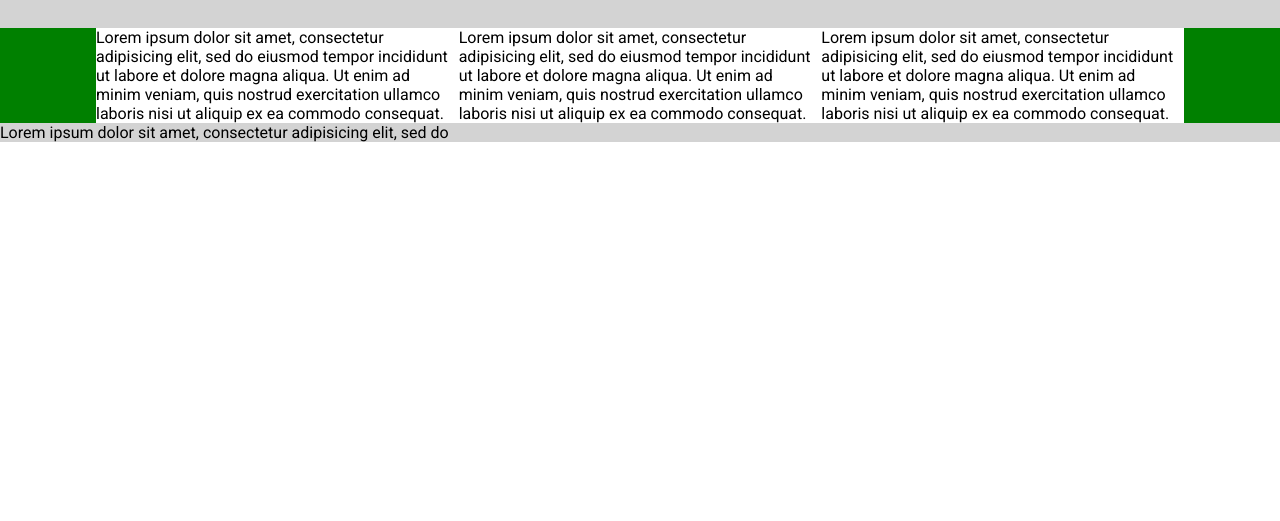
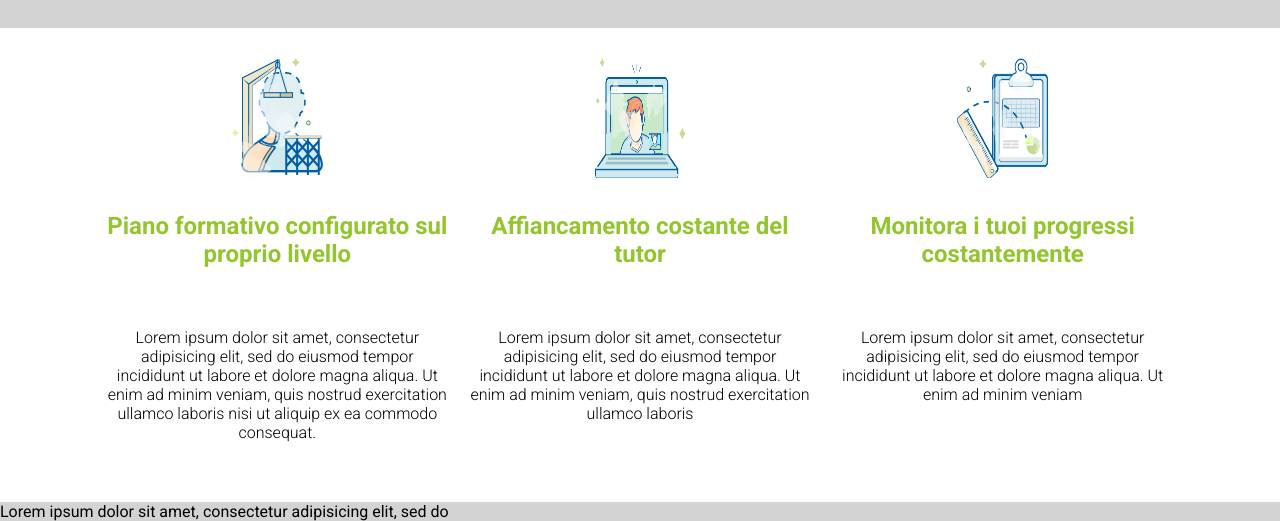
Before and after one commit to DavideLugli/html-css-fluentify, a plain HTML site: page index.html in a window 1280 px wide. Shown: the part 542-1063 px from the top of the page. Before the commit the page ends 800 px from the top, so only its background shows below. Drawn offline with Linux system fonts and the light colour scheme.

Commit message:
Prima sezione main

```diff
--- a/css/style.css
+++ b/css/style.css
@@ -110,7 +110,7 @@ a.button {
 }
 
 .page-main {
-  background-color: green;
+  background-color: #fff;
 }
 
 .sub-header {
@@ -128,26 +128,48 @@ a.button {
   transform: translate(-50%, -50%);
 }
 
-.sub-header-wrapper h2{
+.sub-header-wrapper h2 {
   padding-bottom: 10px;
 }
 
 .container {
-  background-color: #fff;
-
   width: 85%;
   margin: 0 auto;
+}
 
-}
-.container::after{
+.container::after {
   content: "";
   display: table;
   clear: both;
 }
-.container .col{
+
+.container .col {
   float: left;
   width: calc(100%/3);
+  padding: 30px 0;
+  text-align: center;
 }
+
+.container .col p {
+  font-weight: 300;
+  padding: 30px 10px;
+}
+
+/* .container .col hr{
+  width: 140px;
+  align: middle;
+} */
+.img-wrapper img {
+  width: 25%;
+  height: 120px;
+}
+
+.col-title {
+  padding: 30px 5px;
+  font-size: 24px;
+  color: #92C62C;
+}
+
 .page-footer {
   background-color: #d3d3d3;
 }
--- a/index.html
+++ b/index.html
@@ -62,10 +62,28 @@
     <!-- chiusura sotto testata -->
     <!-- sezione tre colonne -->
     <div class="container">
-  <div class="col col-left">Lorem ipsum dolor sit amet, consectetur adipisicing elit, sed do eiusmod tempor incididunt ut labore et dolore magna aliqua. Ut enim ad minim veniam, quis nostrud exercitation ullamco laboris nisi ut aliquip ex ea commodo consequat.
+      <div class="col col-left">
+        <div class="img-wrapper"><img src="img/profile.png" alt="illustrazione vettoriale">
         </div>
-  <div class="col col-center">Lorem ipsum dolor sit amet, consectetur adipisicing elit, sed do eiusmod tempor incididunt ut labore et dolore magna aliqua. Ut enim ad minim veniam, quis nostrud exercitation ullamco laboris nisi ut aliquip ex ea commodo consequat.</div>
-  <div class="col col-right">Lorem ipsum dolor sit amet, consectetur adipisicing elit, sed do eiusmod tempor incididunt ut labore et dolore magna aliqua. Ut enim ad minim veniam, quis nostrud exercitation ullamco laboris nisi ut aliquip ex ea commodo consequat.</div>
+        <h3 class="col-title">Piano formativo configurato sul proprio livello</h3>
+        <!-- <hr> -->
+        <p>Lorem ipsum dolor sit amet, consectetur adipisicing elit, sed do eiusmod tempor incididunt ut labore et dolore magna aliqua. Ut enim ad minim veniam, quis nostrud exercitation ullamco laboris nisi ut aliquip ex ea commodo consequat.</p>
+      </div>
+      <div class="col col-center">
+        <div class="img-wrapper">
+          <img src="img/computer.png" alt="illustrazione vettoriale">
+        </div>
+        <h3 class="col-title">Affiancamento costante del tutor</h3>
+        <!-- <hr> -->
+        <p>Lorem ipsum dolor sit amet, consectetur adipisicing elit, sed do eiusmod tempor incididunt ut labore et dolore magna aliqua. Ut enim ad minim veniam, quis nostrud exercitation ullamco laboris</p>
+      </div>
+      <div class="col col-right">
+        <div class="img-wrapper"><img src="img/doc.png" alt="illustrazione vettoriale">
+        </div>
+        <h3 class="col-title">Monitora i tuoi progressi costantemente</h3>
+        <!-- <hr> -->
+        <p>Lorem ipsum dolor sit amet, consectetur adipisicing elit, sed do eiusmod tempor incididunt ut labore et dolore magna aliqua. Ut enim ad minim veniam</p>
+      </div>
     </div>
     <!-- chiusurasezione tre colonne -->
 
```
Lines whose indentation alone changed are shown as unchanged.
